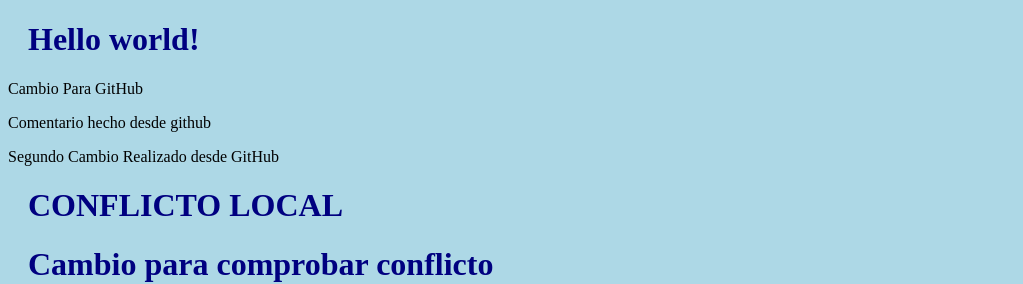
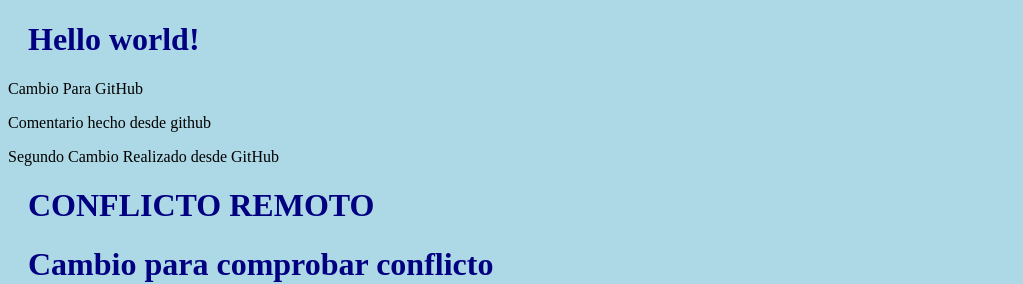
Before and after one commit to WACHIDADUCK/Pactica, a plain HTML site: page index.html in a window 1280 px wide. Shown: the top 284 px of the page, without its empty margins (0-1023 px from the left). Drawn offline with Linux system fonts and the light colour scheme.

Commit message:
Update index.html

```diff
--- a/index.html
+++ b/index.html
@@ -12,7 +12,7 @@
       <p>Comentario hecho desde github</p>
         <p>Segundo Cambio Realizado desde GitHub</p>
 
-        <h1>CONFLICTO LOCAL</h1>
+        <h1>CONFLICTO REMOTO</h1>
 
 
 
```
